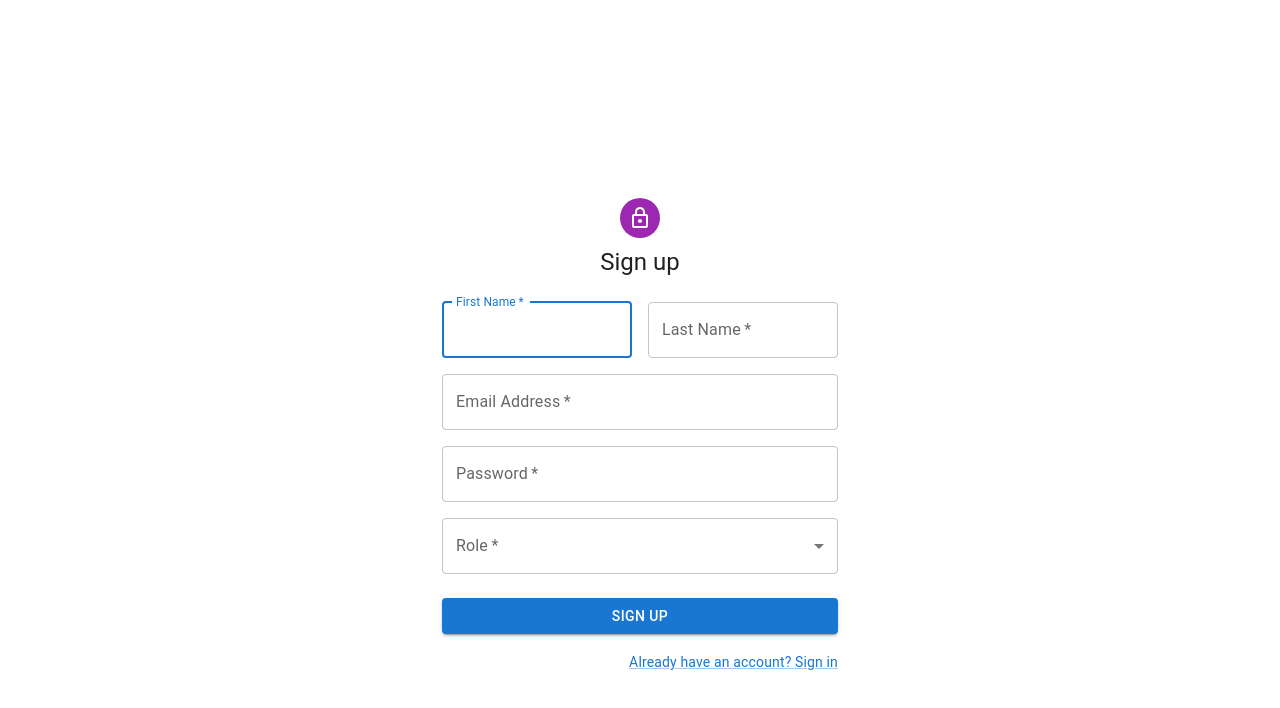
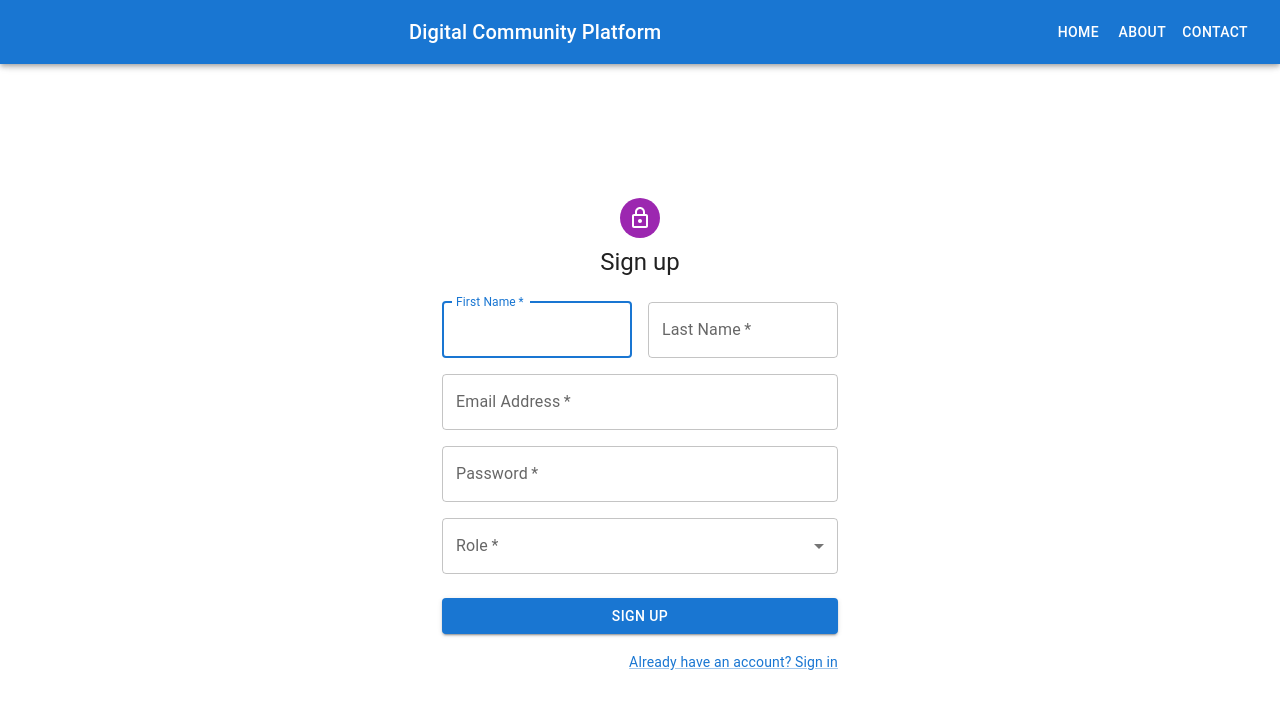
Before and after one commit to Sandeep7784/2024_Hackathon_Development-of-a-digital-community-platform, a React (Vite) app in the folder Frontend/: page / in a window 1280 px wide. Shown: the top 708 px of the page. Built offline with nearby package versions, Linux system fonts and the light colour scheme.

Commit message:
added the header

```diff
--- a/Frontend/src/App.jsx
+++ b/Frontend/src/App.jsx
@@ -1,13 +1,13 @@
 import React, { useState } from "react";
 import SignIn from "./components/Signin";
 import SignUp from "./components/Signup";
-// import Header from "./components/Header";
+import Header from "./components/Header";
 import "./App.css";
 
 function App() {
   return (
     <React.Fragment>
-      {/* <Header /> */}
+      <Header />
       {/* <SignIn /> */}
       <SignUp />
     </React.Fragment>
--- /dev/null
+++ b/Frontend/src/components/Header.jsx
@@ -0,0 +1,101 @@
+import * as React from 'react';
+import PropTypes from 'prop-types';
+import AppBar from '@mui/material/AppBar';
+import Box from '@mui/material/Box';
+import CssBaseline from '@mui/material/CssBaseline';
+import Divider from '@mui/material/Divider';
+import Drawer from '@mui/material/Drawer';
+import IconButton from '@mui/material/IconButton';
+import List from '@mui/material/List';
+import ListItem from '@mui/material/ListItem';
+import ListItemButton from '@mui/material/ListItemButton';
+import ListItemText from '@mui/material/ListItemText';
+import MenuIcon from '@mui/icons-material/Menu';
+import Toolbar from '@mui/material/Toolbar';
+import Typography from '@mui/material/Typography';
+import Button from '@mui/material/Button';
+
+const drawerWidth = 240;
+const navItems = ['Home', 'About', 'Contact'];
+
+function Header(props) {
+  const { window } = props;
+  const [mobileOpen, setMobileOpen] = React.useState(false);
+
+  const handleDrawerToggle = () => {
+    setMobileOpen((prevState) => !prevState);
+  };
+
+  const drawer = (
+    <Box onClick={handleDrawerToggle} sx={{ textAlign: 'center' }}>
+      <Typography variant="h6" sx={{ my: 2 }}>
+        Digital Community Platform
+      </Typography>
+      <Divider />
+      <List>
+        {navItems.map((item) => (
+          <ListItem key={item} disablePadding>
+            <ListItemButton sx={{ textAlign: 'center' }}>
+              <ListItemText primary={item} />
+            </ListItemButton>
+          </ListItem>
+        ))}
+      </List>
+    </Box>
+  );
+
+  const container = window !== undefined ? () => window().document.body : undefined;
+
+  return (
+    <Box sx={{ display: 'flex' }}>
+      <CssBaseline />
+      <AppBar component="nav">
+        <Toolbar>
+          <IconButton
+            color="inherit"
+            aria-label="open drawer"
+            edge="start"
+            onClick={handleDrawerToggle}
+            sx={{ mr: 2, display: { sm: 'none' } }}
+          >
+            <MenuIcon />
+          </IconButton>
+          <Typography
+            variant="h6"
+            component="div"
+            sx={{ flexGrow: 1, display: { xs: 'none', sm: 'block' } }}
+          >
+            Digital Community Platform
+          </Typography>
+          <Box sx={{ display: { xs: 'none', sm: 'block' } }}>
+            {navItems.map((item) => (
+              <Button key={item} sx={{ color: '#fff' }}>
+                {item}
+              </Button>
+            ))}
+          </Box>
+        </Toolbar>
+      </AppBar>
+      <nav>
+        <Drawer
+          container={container}
+          variant="temporary"
+          open={mobileOpen}
+          onClose={handleDrawerToggle}
+          ModalProps={{
+            keepMounted: true, // Better open performance on mobile.
+          }}
+          sx={{
+            display: { xs: 'block', sm: 'none' },
+            '& .MuiDrawer-paper': { boxSizing: 'border-box', width: drawerWidth },
+          }}
+        >
+          {drawer}
+        </Drawer>
+      </nav>
+    </Box>
+  );
+}
+
+
+export default Header;
```
